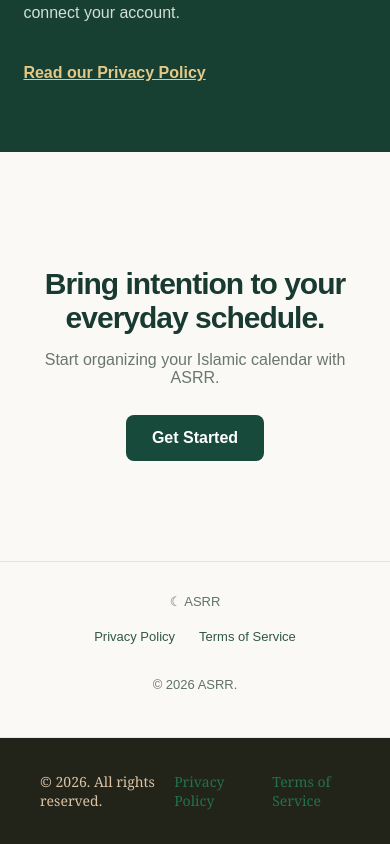
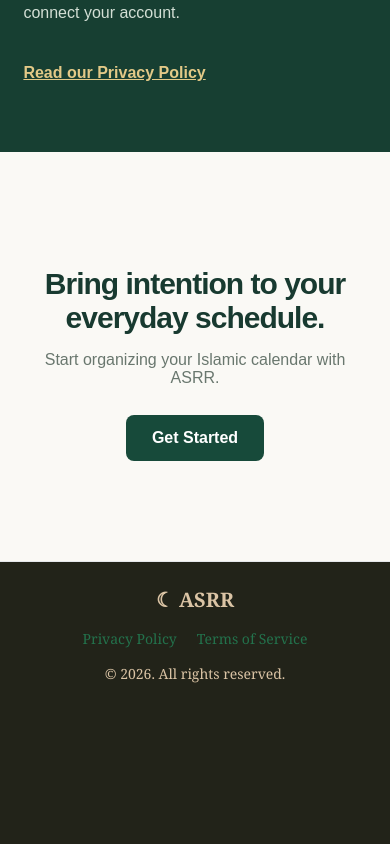
Before and after one commit to damola600/asrr, a Next.js app in the folder asrr_frontend/: page / in a window 390 px wide. Shown: the part 3795-4639 px from the top of the page. After the commit the page ends 4502 px from the top, so only its background shows below. Built offline with nearby package versions, Linux system fonts and the light colour scheme.

Commit message:
edit footer

```diff
--- a/asrr_frontend/app/globals.css
+++ b/asrr_frontend/app/globals.css
@@ -780,29 +780,75 @@ select {
    FOOTER
 -------------------------------- */
 
+
 .site-footer {
-  display: flex;
-  justify-content: flex-end; /* Move links to far right */
+  display: grid;
+  grid-template-columns: 1fr auto 1fr;
   align-items: center;
-  padding: 20px 40px;
+  padding: 24px 40px;
   border-top: 1px solid #e5e7eb;
   font-size: 14px;
+  width: 100%;
+  gap: 24px;
 }
 
-.site-footer nav {
+/* Far left */
+.footer-brand {
+  justify-self: start;
+  font-size: 20px;
+  font-weight: 600;
+}
+
+/* Center */
+.footer-links {
   display: flex;
   align-items: center;
-  gap: 32px; /* Space between Privacy and Terms */
+  justify-content: center;
+  gap: 32px;
 }
 
-.site-footer a {
+.footer-links a {
   color: #23724c;
   text-decoration: none;
 }
 
-.site-footer a:hover {
+.footer-links a:hover {
   text-decoration: underline;
 }
+
+/* Far right */
+.footer-copyright {
+  justify-self: end;
+  text-align: right;
+}
+
+.footer-copyright p {
+  margin: 0;
+}
+
+/* Responsive layout */
+@media (max-width: 650px) {
+  .site-footer {
+    grid-template-columns: 1fr;
+    justify-items: center;
+    text-align: center;
+    gap: 16px;
+    padding: 24px 16px;
+  }
+
+  .footer-brand,
+  .footer-links,
+  .footer-copyright {
+    justify-self: center;
+    text-align: center;
+  }
+
+  .footer-links {
+    gap: 20px;
+    flex-wrap: wrap;
+  }
+}
+
 
 
 /* Privacy Policy and Terms of Service */
--- a/asrr_frontend/app/layout.tsx
+++ b/asrr_frontend/app/layout.tsx
@@ -31,14 +31,19 @@ export default function RootLayout({ children }: LayoutProps<"/">) {
         {children}
 
         <footer className="site-footer">
-          <div>
+          <div className='footer-brand'>
+            <span>☾ ASRR</span>
+          </div>
+            <nav className='footer-links' aria-label="Legal">
+              <Link href="/privacy">Privacy Policy</Link>
+              <Link href="/terms">Terms of Service</Link>
+            </nav>
+
+          <div className='footer-copyright'>
             <p>© {new Date().getFullYear()}. All rights reserved.</p>
-          </div> <br />
-          <nav aria-label="Legal">
-            <Link href="/privacy">Privacy Policy</Link>
-            <Link href="/terms">Terms of Service</Link>
-          </nav>
+          </div>
         </footer>
+
       </body>
 
     </html>
--- a/asrr_frontend/app/page.module.css
+++ b/asrr_frontend/app/page.module.css
@@ -350,8 +350,5 @@
     padding: 70px 6%;
   }
 
-  .footer {
-    flex-direction: column;
-    text-align: center;
-  }
+
 }
--- a/asrr_frontend/app/page.tsx
+++ b/asrr_frontend/app/page.tsx
@@ -174,14 +174,7 @@ export default function HomePage() {
         </Link>
       </section>
 
-      <footer className={styles.footer}>
-        <span>☾ ASRR</span>
-        <div>
-          <Link href="/privacy">Privacy Policy</Link>
-          <Link href="/terms">Terms of Service</Link>
-        </div>
-        <p>© {new Date().getFullYear()} ASRR.</p>
-      </footer>
+
     </main>
   );
 }
```
